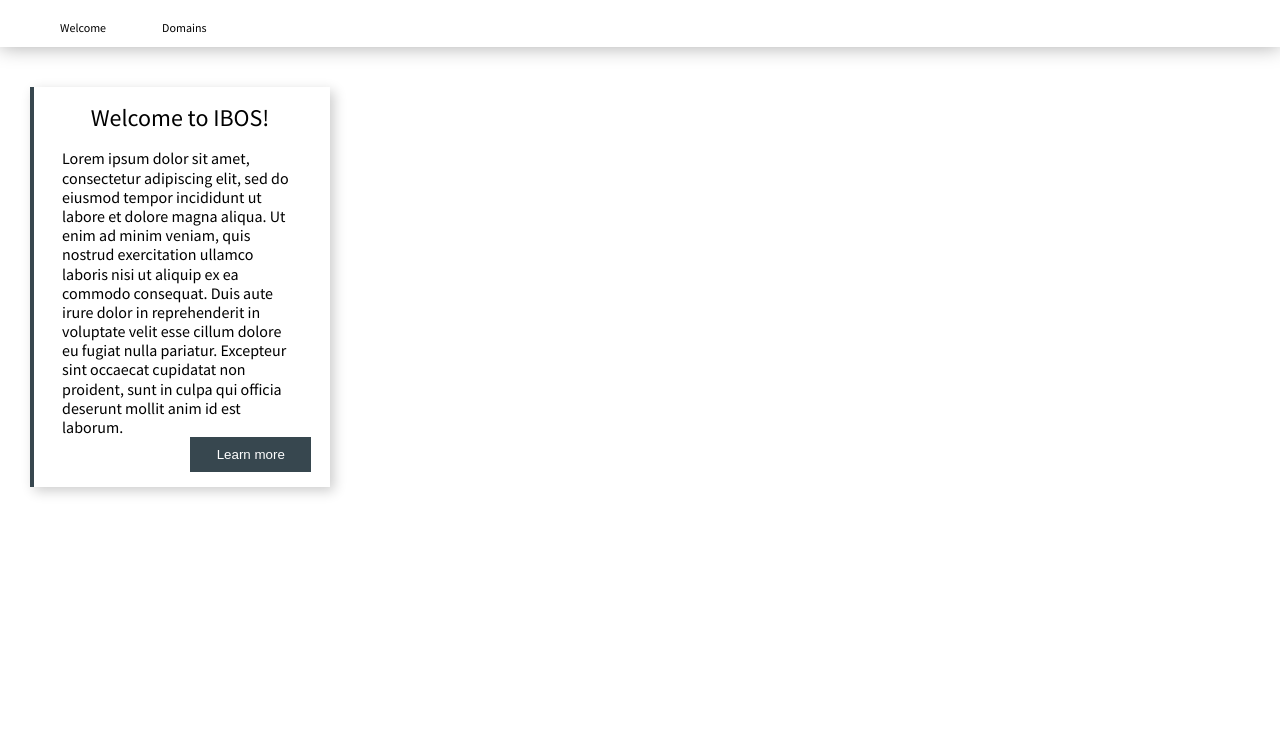
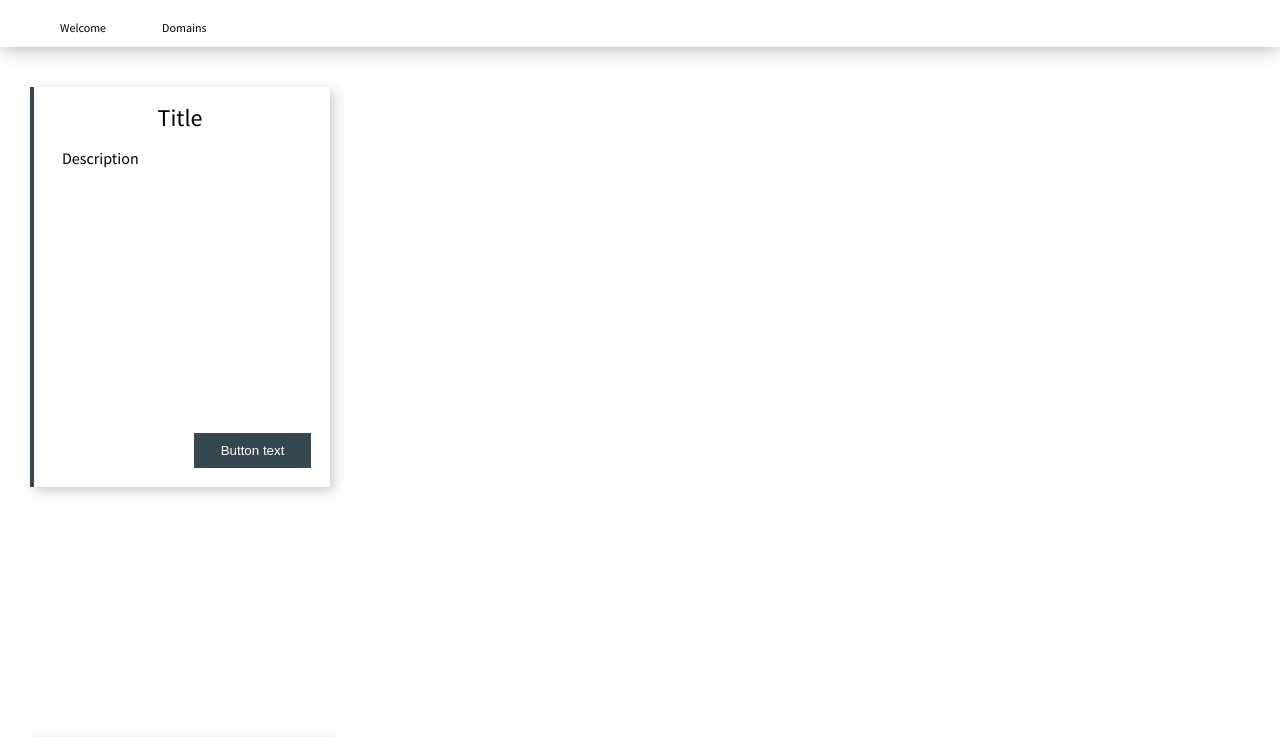
Before and after one commit to fromITzerotoIThero/IBOS, a React (Create React App) app: page / in a window 1280 px wide. Shown: the top 737 px of the page. Built offline with nearby package versions, Linux system fonts and the light colour scheme; no server answers; the database is empty; the HTML template or start-up script is replaced by a standard one.

Commit message:
Created BasicCard Component

```diff
--- a/src/App.js
+++ b/src/App.js
@@ -3,6 +3,7 @@ import styles from './App.module.css';
 import DomainList from './components/DomainList/DomainList';
 import Header from './components/Header/Header';
 import WelcomeScreen from './components/WelcomeScreen/WelcomeScreen';
+import BasicCard from './components/BasicCard/BasicCard';
 
 function App() {
     return (
@@ -11,6 +12,7 @@ function App() {
                 <Header />
             </div>
             <div>
+                <BasicCard />
                 <WelcomeScreen />
             </div>
             <DomainList />
--- /dev/null
+++ b/src/components/BasicCard/BasicCard.jsx
@@ -0,0 +1,16 @@
+import React from 'react';
+import styles from './BasicCard.module.css';
+
+function BasicCard() {
+
+    return (
+        <div className={styles.basic_card}>
+            <div className={styles.title}>Title</div>
+            <div className={styles.body}>Description</div>
+            <a href="#"><button className={styles.button} >Button text</button></a>
+        </div>
+    );
+
+}
+
+export default BasicCard;
--- /dev/null
+++ b/src/components/BasicCard/BasicCard.module.css
@@ -0,0 +1,30 @@
+.basic_card {
+    width: 300px;
+    height: 400px;
+    margin: 40px 30px 250px 30px;
+    font-family: "Source Sans Pro", sans-serif;
+    box-shadow: 4px 4px 12px 0 rgba(0, 0, 0, 0.2), inset 4px 0 0 0 #37474F;
+    line-height: 1.2;
+}
+
+.title {
+    font-size: 24px;
+    padding: 0.7em 2em;
+    text-align: center;
+}
+
+.body {
+    font-size: 16px;
+    padding: 0 2em;
+}
+
+.button {
+    position: relative;
+    left: 164px;
+    top: 264px;
+    padding: 0.75em 2em;
+    background-color: #37474F;
+    color: #fff;
+    border: none;
+    z-index: -1;
+}
```
